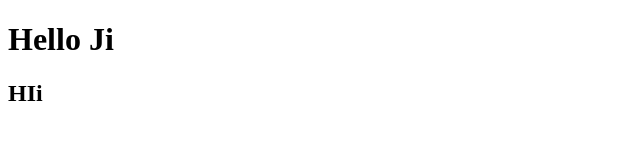
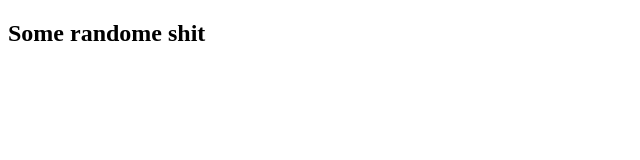
Before and after one commit to abstrxtInfinity/happy_halloween2k21, a plain HTML site: page index.html in a window 1280 px wide. Shown: the whole page, without its empty margins (0-640 px from the left). Drawn offline with nearby package versions, Linux system fonts and the light colour scheme; files that its build step writes are made by us from their sources.

Commit message:
koi message

```diff
--- a/index.html
+++ b/index.html
@@ -8,8 +8,9 @@
     <link rel="stylesheet" href="./style.css" />
   </head>
   <body>
-    <h1>Hello Ji</h1>
-    <h2>HIi</h2>
+    <div class="container">
+      <h2>Some randome shit</h2>
+    </div>
     <script src="./script.js"></script>
   </body>
 </html>
```
